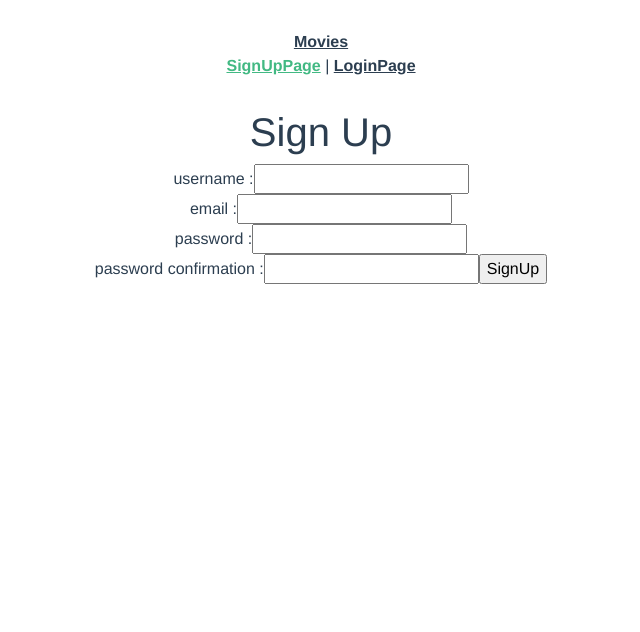
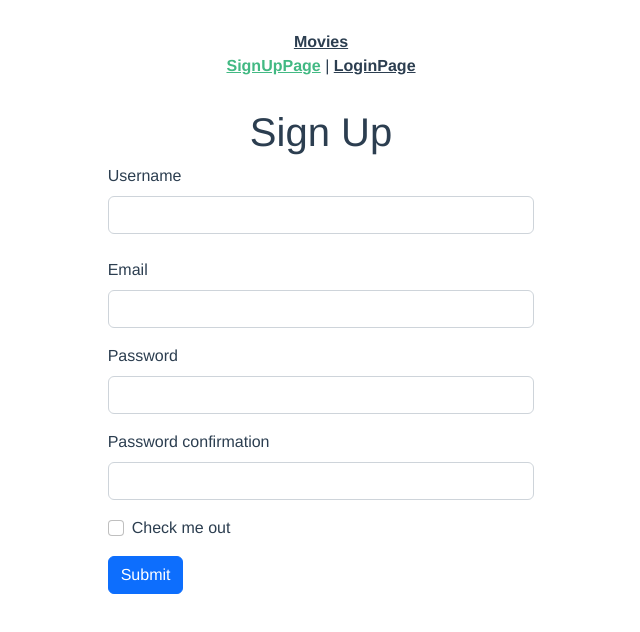
Before and after one commit to DY-Shin/MVTI, a Vue app in the folder front-server/: page /signup in a window 1280 px wide. Shown: the top 632 px of the page, without its empty margins (319-959 px from the left). Built offline with nearby package versions, Linux system fonts and the light colour scheme.

Commit message:
accounts css

```diff
--- a/front-server/src/store/index.js
+++ b/front-server/src/store/index.js
@@ -85,9 +85,6 @@ export default new Vuex.Store({
       },
 
     logIn(context, payload) {
-      // if (!payload) {
-      //   alert('다시 시도해주세요!')
-      // }
       axios({
         method: 'post',
         url: `${API_URL}/accounts/login/`,
--- a/front-server/src/views/accounts/LoginView.vue
+++ b/front-server/src/views/accounts/LoginView.vue
@@ -1,14 +1,23 @@
 <template>
   <div>
-    <h1>LogIn Page</h1>
+    <h1>Log In</h1>
     <form @submit.prevent="logIn">
-      <label for="username">username : </label>
-      <input type="text" id="username" v-model="username"><br>
+      <div class="col-4">
 
-      <label for="password"> password : </label>
-      <input type="password" id="password" v-model="password"><br>
-
-      <input type="submit" value="logIn">
+        <div class="mb-3">
+          <label for="username" class="form-label">Username</label>
+          <input type="text" class="form-control" id="username" v-model="username" aria-describedby="emailHelp">
+        </div>
+        <div class="mb-3">
+          <label for="password" class="form-label">Password</label>
+          <input type="password" class="form-control" id="password" v-model="password">
+        </div>
+        <div class="mb-3 form-check">
+          <input type="checkbox" class="form-check-input" id="exampleCheck1">
+          <label class="form-check-label" for="exampleCheck1">Check me out</label>
+        </div>
+        <button type="submit" class="btn btn-primary">LogIn</button>
+      </div>
     </form>
   </div>
 </template>
@@ -39,44 +48,15 @@ export default {
       this.$store.dispatch('logIn', payload)
       // router.push({name: 'MovieView' })
     },
-
-
-    // logIn() {
-    //   const username = this.username
-    //   const password = this.password
-
-    //   const payload = {
-    //     username,
-    //     password
-    //   }
-    //   .then(() => {
-    //   this.$store.dispatch('logIn', payload)
-    //   router.push({name: 'MovieView' })
-    //   })
-    //   .catch(err =>
-    //     this.error = err.response.data.error)
-    //     alert('다시 시도해보세요.')
-    // },
-
-    // async logIn() {
-    //   try {
-    //     const userData = {
-    //       username: this.username,
-    //       password: this.password,
-    //     }
-    //     this.$store.dispatch('logIn', userData)
-    //     router.push({name: 'MovieView' })
-    //   } catch (err) {
-    //     console.log(err.response.data)
-    //     alert ('다시 시도해주세요') }
-      // } finally {
-      //   this.initForm()
-      // }
-    // },
-    // initForm() {
-    //   this.username = '',
-    //   this.password = '',
-    // },
   }
 }
 </script>
+
+<style>
+form {
+  /* width: 500px; */
+  display: flex;
+  justify-content: center;
+  text-align: start;
+}
+</style>
--- a/front-server/src/views/accounts/SignupView.vue
+++ b/front-server/src/views/accounts/SignupView.vue
@@ -2,12 +2,13 @@
   <div>
     <h1>Sign Up</h1>
     <form @submit.prevent="signup">
-      <label for="username">username : </label>
-      <input type="text" id="username" v-model="username"><br>
+      <div class="col-4">
+        <div class="mb-3">
+          <label for="username" class="form-label">Username</label>
+          <input type="text" class="form-control" id="username" v-model="username" aria-describedby="emailHelp"><br>
           <div>
-
-        <label for="email">email : </label>
-        <input type="text" id="email" v-model="email"><br>
+            <label for="email" class="form-label">Email</label>
+            <input type="text" class="form-control" id="email" v-model="email">
             <p class="validation-text" v-if="!isEmailValid && email">
                   <!-- 이메일 형식 및 입력란 공백 확인 -->
               <span class="warning">
@@ -15,19 +16,29 @@
               </span>
             </p>
           </div>
-      <label for="password1"> password : </label>
-      <input type="password" id="password1" v-model="password1"><br>
+        </div>
+
+        <div class="mb-3">
+          <label for="password1" class="form-label">Password</label>
+          <input type="password" class="form-control" id="password1" v-model="password1">
           <p class="validation-text" v-if="!isPasswordValid && password1">
                 <!-- 비밀번호 형식 및 입력란 공백 확인 -->
             <span class="warning">
               비밀번호는 8자 이상, 문자와 숫자를 1자 이상 포함해야 합니다.
             </span>
           </p>
+        </div>
 
-      <label for="password2"> password confirmation : </label>
-      <input type="password" id="password2" v-model="password2">
-
-      <input type="submit" value="SignUp">
+        <div class="mb-3">
+          <label for="password2" class="form-label">Password confirmation</label>
+          <input type="password" class="form-control" id="password2" v-model="password2">
+        </div>
+        <div class="mb-3 form-check">
+          <input type="checkbox" class="form-check-input" id="exampleCheck1">
+          <label class="form-check-label" for="exampleCheck1">Check me out</label>
+        </div>
+        <button type="submit" class="btn btn-primary">Submit</button>
+      </div>
     </form>
   </div>
 </template>
```
Lines whose indentation alone changed are shown as unchanged.
